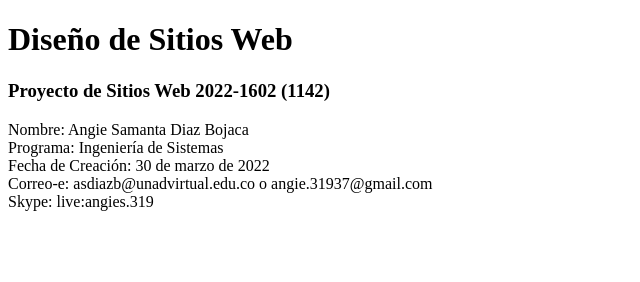
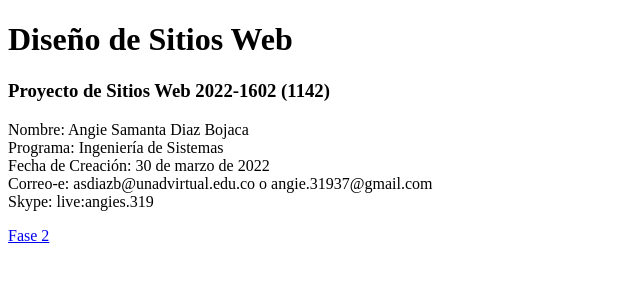
Before and after one commit to Diazsam/DSW-AngieDiaz, a plain HTML site: page index.html in a window 1280 px wide. Shown: the full height of the page, 0-640 px from the left. Drawn offline with Linux system fonts and the light colour scheme.

Commit message:
Update index.html

```diff
--- a/index.html
+++ b/index.html
@@ -15,5 +15,7 @@
     Correo-e: asdiazb@unadvirtual.edu.co o angie.31937@gmail.com<br>
     Skype: live:angies.319
     </p>
+
+    <a href="Fase 2/design.html"> Fase 2</a>
 </body>
 </html>
```
